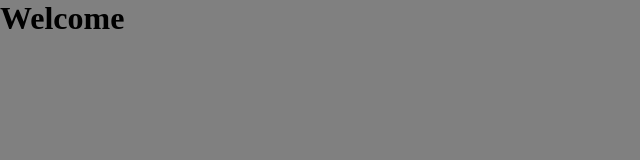
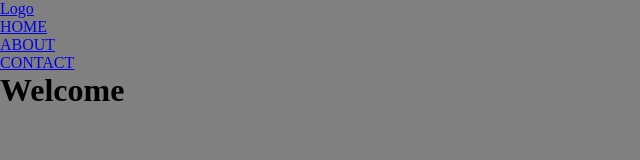
Before and after one commit to Kbwporter/11-08-17-exercise, a plain HTML site: page index.html in a window 1280 px wide. Shown: the whole page, without its empty margins (0-640 px from the left). Drawn offline with Linux system fonts and the light colour scheme.

Commit message:
adds nav html

```diff
--- a/index.html
+++ b/index.html
@@ -8,6 +8,14 @@
   <title>Document</title>
 </head>
 <body>
+  <nav class="main-nav">
+    <a href="index.html" class="main-nav-brand">Logo</a>
+    <ul class="main-nav">
+      <li><a href="index.html">HOME</a></li>
+      <li><a href="about.html">ABOUT</a></li>
+      <li><a href="contact.html">CONTACT</a></li>
+    </ul>
+  </nav>
   <h1>Welcome</h1>
 </body>
 </html>
```
